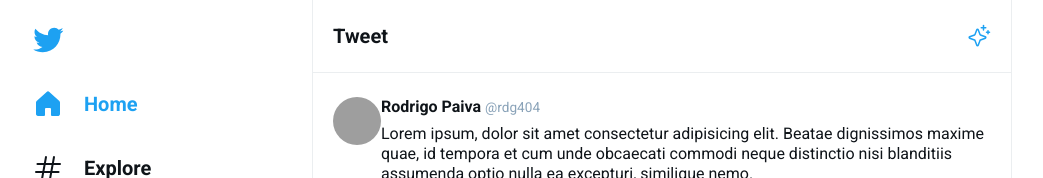
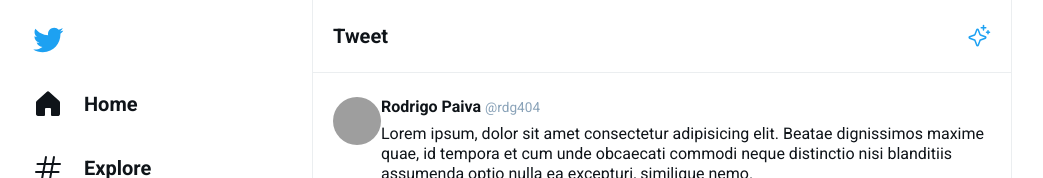
Before and after one commit to rdg-404/Masterclass_UI-Twitter, a React (Vite) app: page /status in a window 1280 px wide. Shown: the top 178 px of the page, without its empty margins (128-1171 px from the left). Built offline with nearby package versions, Linux system fonts and the light colour scheme; grey boxes are pictures that could not be loaded.

Commit message:
cria o redirecionamento para  a pagina Home deixando a SideBar fixa (NavLink, NestedRoutes, Outlet)

```diff
--- a/src/components/Sidebar.tsx
+++ b/src/components/Sidebar.tsx
@@ -1,4 +1,5 @@
 import { Hash, House, Bell, Envelope, BookmarkSimple, FileText, User, DotsThreeCircle} from 'phosphor-react'
+import { Link, NavLink } from 'react-router-dom'
 import twitterLogo from '../assets/logo-twitter.svg'
 import './Sidebar.css'
 
@@ -10,10 +11,10 @@ export function Sidebar() {
         <img className='logo' src={twitterLogo} alt="Logo twitter" />
 
         <nav className='main-navigation'>
-        <a className='active' href="">
+        <NavLink  to="/">
           <House weight='fill'/>
           Home
-        </a>
+        </NavLink>
         <a href="">
           <Hash />
           Explore
--- /dev/null
+++ b/src/layouts/Default.tsx
@@ -0,0 +1,13 @@
+import { Outlet } from "react-router-dom";
+import { Sidebar } from "../components/Sidebar";
+
+export function Default() {
+  return (
+    <div className="layout">
+      <Sidebar/>
+      <div className="content">
+          <Outlet />
+      </div>
+  </div>
+  )
+}
--- a/src/main.tsx
+++ b/src/main.tsx
@@ -3,22 +3,13 @@ import ReactDOM from 'react-dom/client'
 import './global.css'
 
 
-import { Tweet } from './components/Tweet'
-import { Sidebar } from './components/Sidebar'
-import { Header } from './components/Header'
-import { Separator } from './components/Separator'
+
 import { RouterProvider } from 'react-router-dom'
 import { router } from './routes'
 
 
 ReactDOM.createRoot(document.getElementById('root') as HTMLElement).render(
   <React.StrictMode>
-    <div className="layout">
-      <Sidebar/>
-      <div className="content">
-      <RouterProvider router={router} />
-
-      </div>
-    </div>
+    <RouterProvider router={router} />
   </React.StrictMode>,
 )
```
Also changed, not shown: src/routes.tsx (+14 -5 lines).
